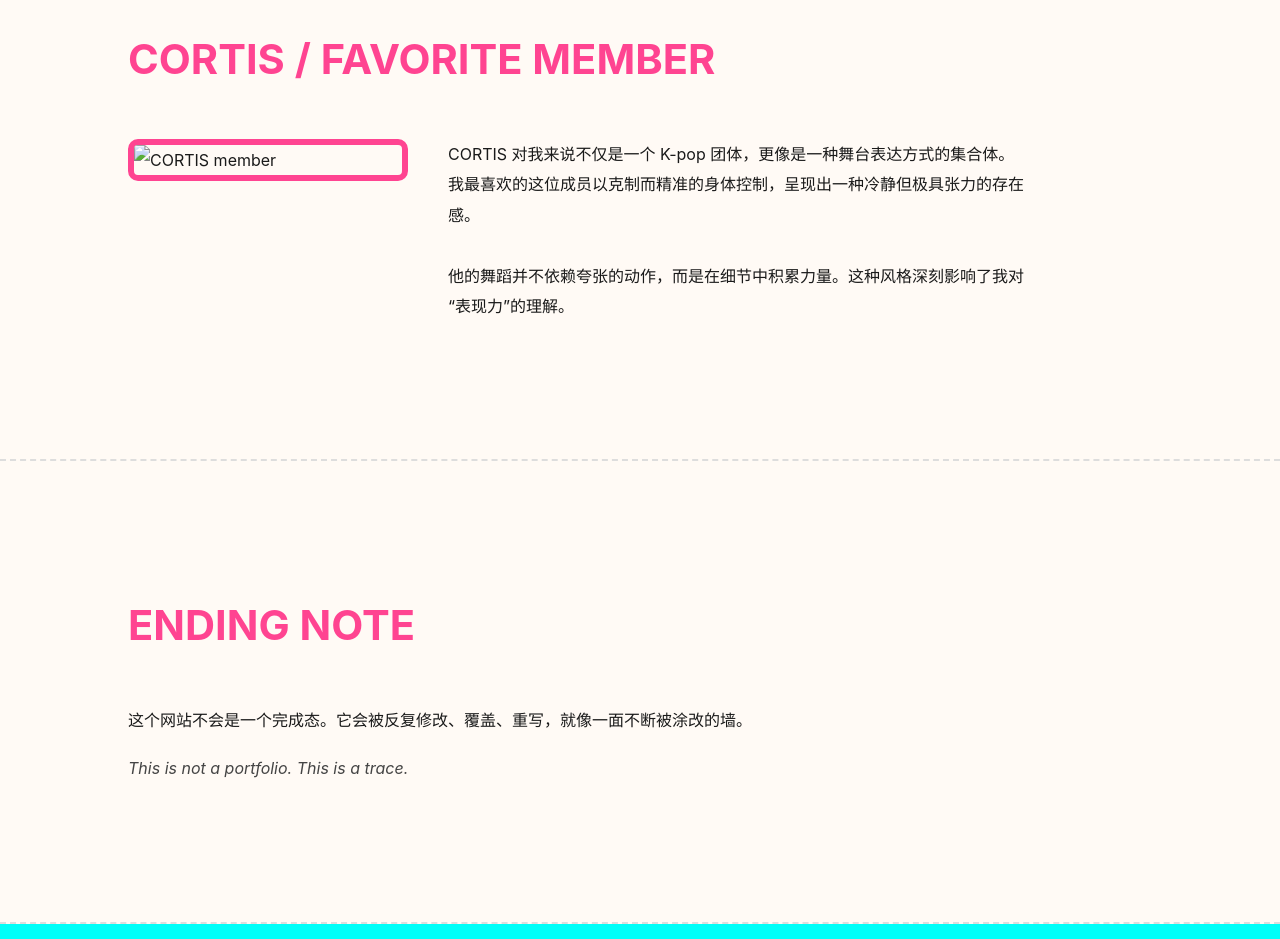
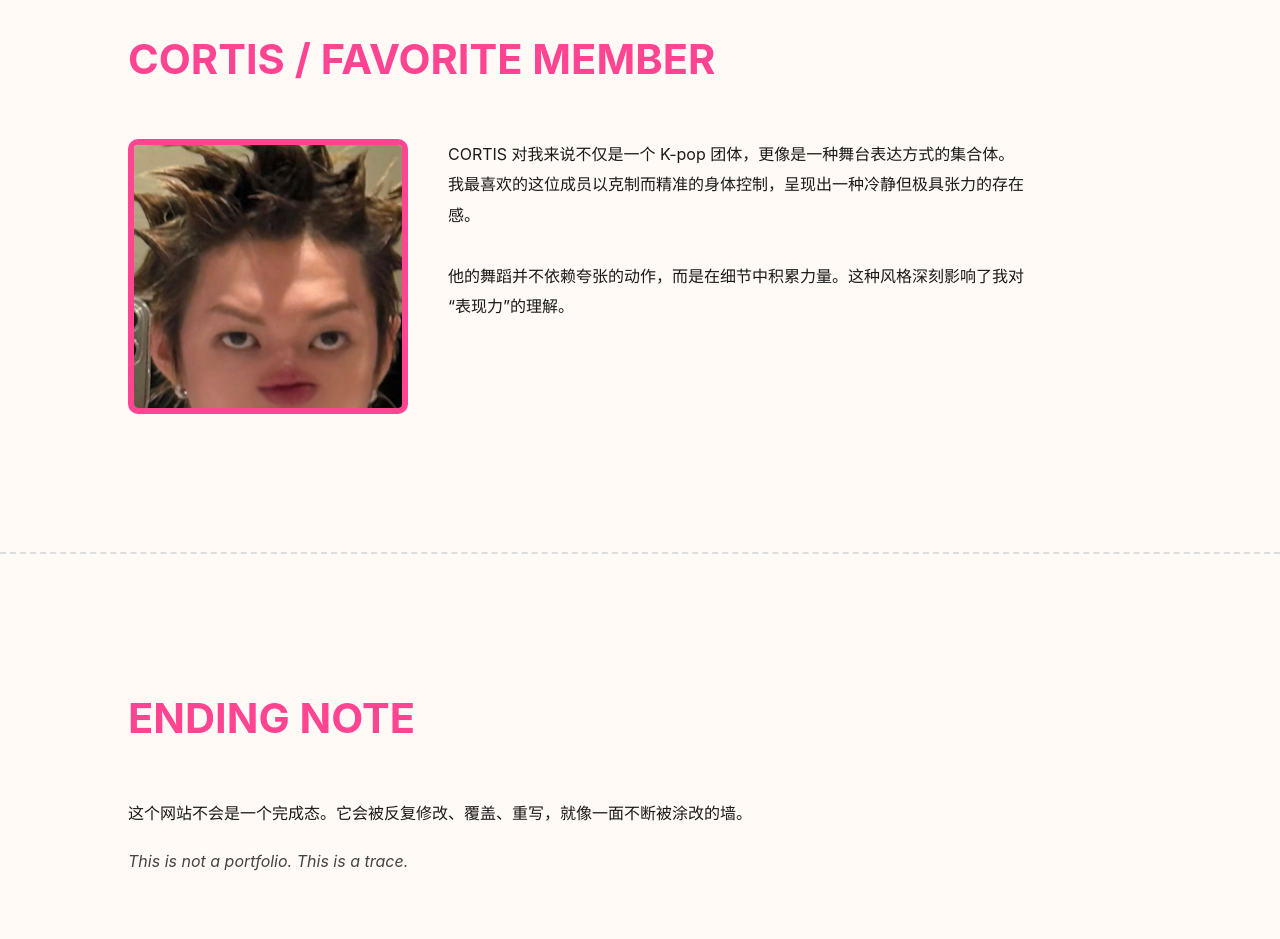
Before and after one commit to linkele2008-Calista/linkele2008-Calista.github.io, a plain HTML site: page index.html in a window 1280 px wide. Shown: the part 2800-3739 px from the top of the page. Drawn offline with Linux system fonts and the light colour scheme.

Commit message:
Update index.html

```diff
--- a/index.html
+++ b/index.html
@@ -191,7 +191,7 @@
 <section>
   <h2>CORTIS / FAVORITE MEMBER</h2>
   <div class="cortis block">
-    <img src="/Users/linkele/Desktop/截屏2026-01-15 16.15.20.png" alt="CORTIS member" />
+    <img src="cortis-member.png" alt="CORTIS member" />
     <div>
       CORTIS 对我来说不仅是一个 K-pop 团体，更像是一种舞台表达方式的集合体。我最喜欢的这位成员以克制而精准的身体控制，呈现出一种冷静但极具张力的存在感。
       <br/><br/>
```
